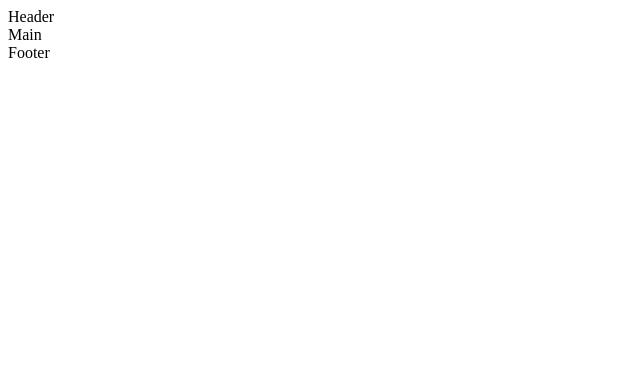
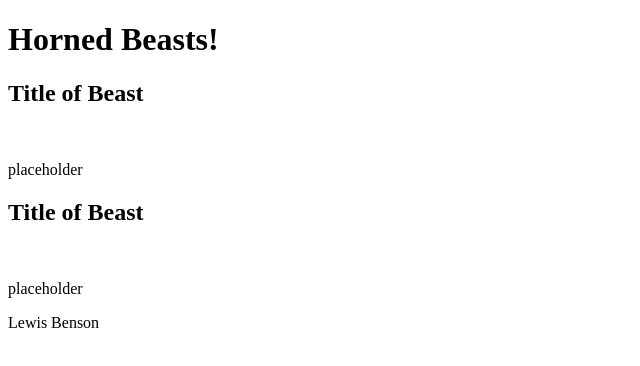
Before and after one commit to 201-301-code-fellows/gallery-of-horns, a React (Create React App) app: page / in a window 1280 px wide. Shown: the top 366 px of the page, without its empty margins (0-640 px from the left). Built offline with nearby package versions, Linux system fonts and the light colour scheme.

Commit message:
add data to app; add all required html elements with placeholders

```diff
--- a/src/App.js
+++ b/src/App.js
@@ -2,12 +2,39 @@ import React, { Component } from 'react'
 import Header from './components/Header'
 import Footer from './components/Footer'
 import Main from './components/Main'
+
+const data = [{
+  "_id": 1,
+  "image_url": "http://3.bp.blogspot.com/_DBYF1AdFaHw/TE-f0cDQ24I/AAAAAAAACZg/l-FdTZ6M7z8/s1600/Unicorn_and_Narwhal_by_dinglehopper.jpg",
+  "title": "UniWhal",
+  "description": "A unicorn and a narwhal nuzzling their horns",
+  "keyword": "narwhal",
+  "horns": 1
+},
+
+{
+  "_id": 2,
+  "image_url": "https://images.unsplash.com/photo-1512636618879-bbe79107e9e3?ixlib=rb-0.3.5&ixid=eyJhcHBfaWQiOjEyMDd9&s=bd9460ee6d1ddbb6b1ca7be86dfc4590&auto=format&fit=crop&w=1825&q=80",
+  "title": "Rhino Family",
+  "description": "Parent rhino with two babies",
+  "keyword": "rhino",
+  "horns": 2
+},
+
+{
+  "_id": 3,
+  "image_url": "https://www.dhresource.com/0x0s/f2-albu-g5-M00-1A-11-rBVaI1hsIIiALxKzAAIHjSU3VkE490.jpg/wholesale-halloween-costume-prop-unicorn.jpg",
+  "title": "Unicorn Head",
+  "description": "Someone wearing a very silly unicorn head mask",
+  "keyword": "unicorn",
+  "horns": 1
+}]
 export default class App extends Component {
   render() {
     return (
       <>
         <Header />
-        <Main />
+        <Main data={data} />
         <Footer />
       </>
     )
--- a/src/components/Footer.js
+++ b/src/components/Footer.js
@@ -3,7 +3,7 @@ import React, { Component } from 'react'
 export default class Footer extends Component {
   render() {
     return (
-      <div>Footer</div>
+      <p>Lewis Benson</p>
     )
   }
 }
--- a/src/components/Header.js
+++ b/src/components/Header.js
@@ -3,7 +3,7 @@ import React, { Component } from 'react'
 export default class Header extends Component {
   render() {
     return (
-      <div>Header</div>
+      <h1>Horned Beasts!</h1>
     )
   }
 }
--- a/src/components/HornedBeast.js
+++ b/src/components/HornedBeast.js
@@ -3,7 +3,11 @@ import React, { Component } from 'react'
 export default class HornedBeast extends Component {
   render() {
     return (
-      <div>HornedBeast</div>
+      <>
+        <h2>Title of Beast</h2>
+        <img src={null} alt={null} title={null}></img>
+        <p>{null}placeholder</p>
+      </>
     )
   }
 }
--- a/src/components/Main.js
+++ b/src/components/Main.js
@@ -1,9 +1,12 @@
 import React, { Component } from 'react'
-
+import HornedBeast from './HornedBeast'
 export default class Main extends Component {
   render() {
     return (
-      <div>Main</div>
+      <>
+        <HornedBeast />
+        <HornedBeast />
+      </>
     )
   }
 }
```
